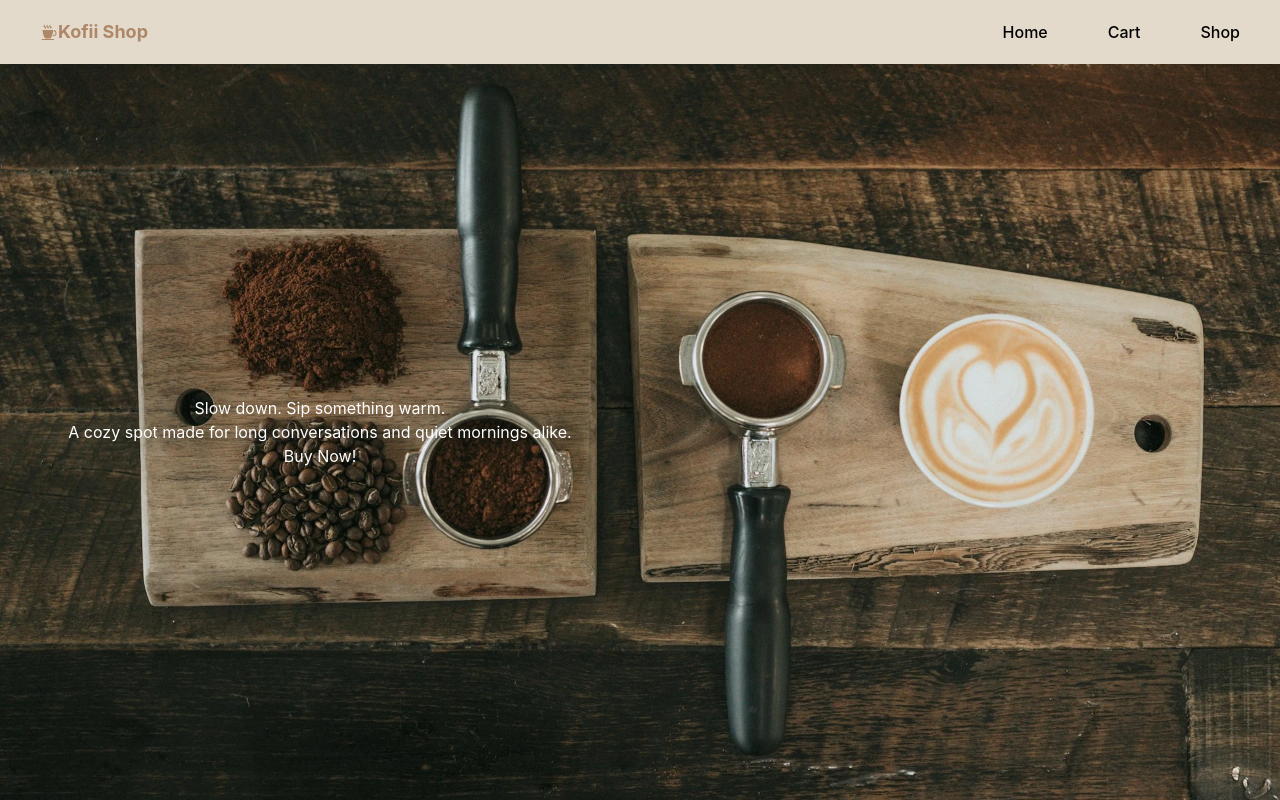
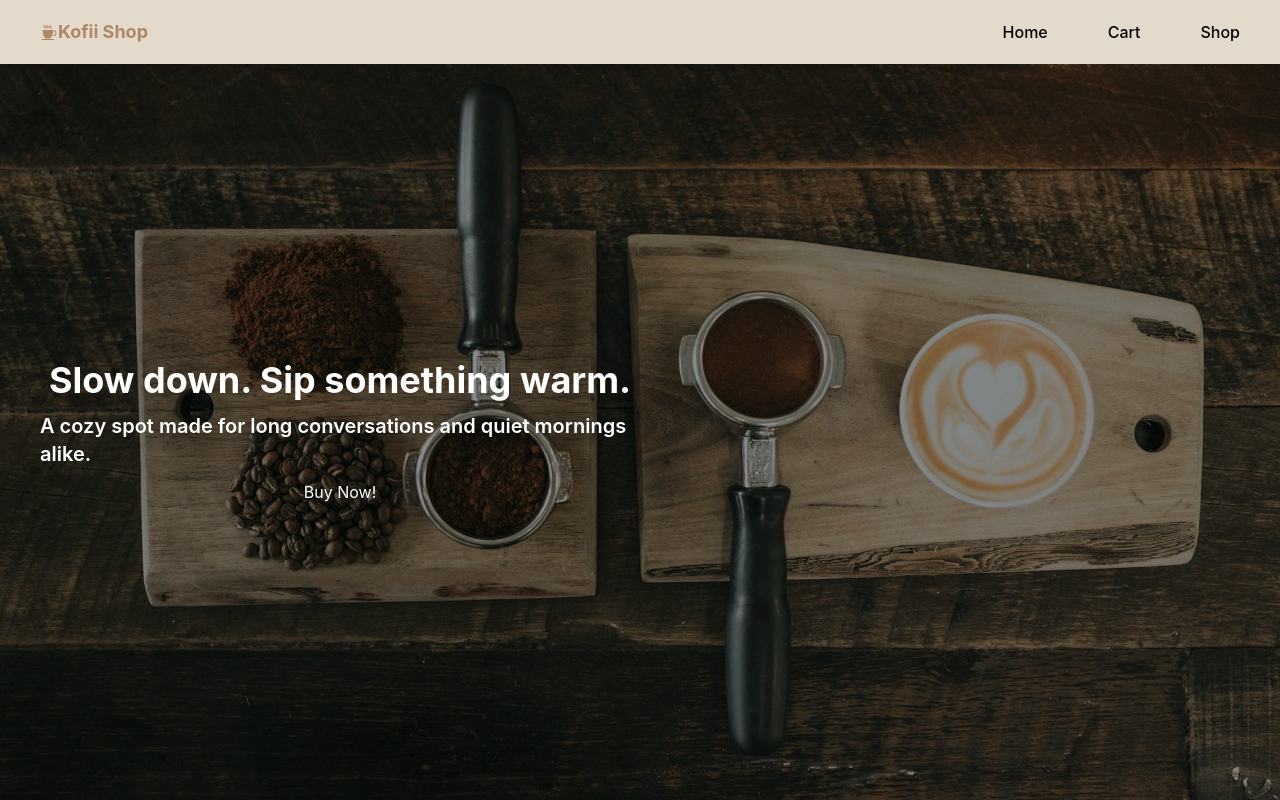
Before and after one commit to Wise-394/kofii_shop, a React (Vite) app in the folder client/: page / in a window 1280 px wide. Built offline with nearby package versions, Linux system fonts and the light colour scheme.

Commit message:
style(Hero): enhance layout and improve text styling for better presentation

```diff
--- a/client/src/components/Home/Hero.jsx
+++ b/client/src/components/Home/Hero.jsx
@@ -3,17 +3,22 @@ export function Hero() {
     <section
       className="h-[92vh] flex flex-col md:grid md:grid-cols-2 justify-center
         items-center bg-[url('/assets/heroBg.webp')] bg-fixed bg-center
-        bg-no-repeat bg-cover text-white"
+        bg-no-repeat bg-cover text-white relative p-2 md:p-10"
     >
+      <div className="absolute inset-0 bg-black/40" />
       <div
         className="text-center flex justify-center items-center flex-col order-2
-          md:order-1"
+          md:order-1 z-10 gap-3 md:text-left md:items:start"
       >
-        <h1>Slow down. Sip something warm.</h1>
-        <p>A cozy spot made for long conversations and quiet mornings alike.</p>
+        <h1 className="text-3xl font-bold md:text-4xl">
+          Slow down. Sip something warm.
+        </h1>
+        <p className="text-md font-semibold md:text-xl">
+          A cozy spot made for long conversations and quiet mornings alike.
+        </p>
         <button>Buy Now!</button>
       </div>
-      <div className="order:2 md:order-1 items-center justify-center flex"></div>
+      <div className="order:2 md:order-1 items-center justify-center flex z-10"></div>
     </section>
   );
 }
```
